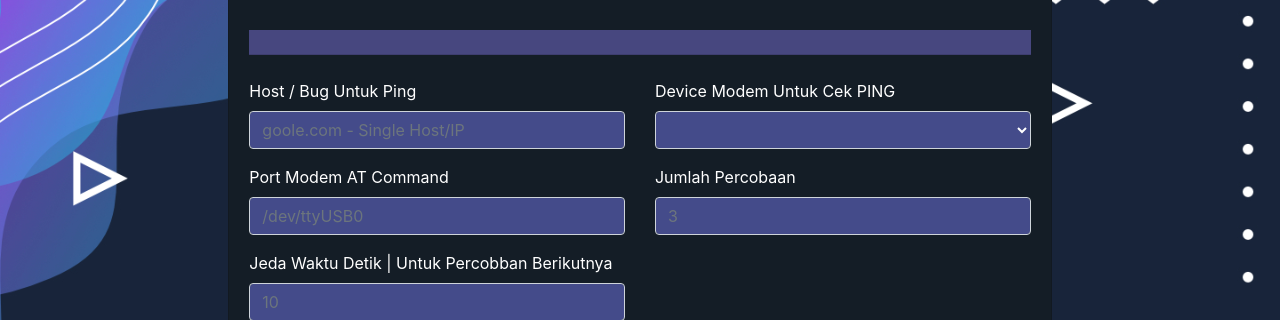
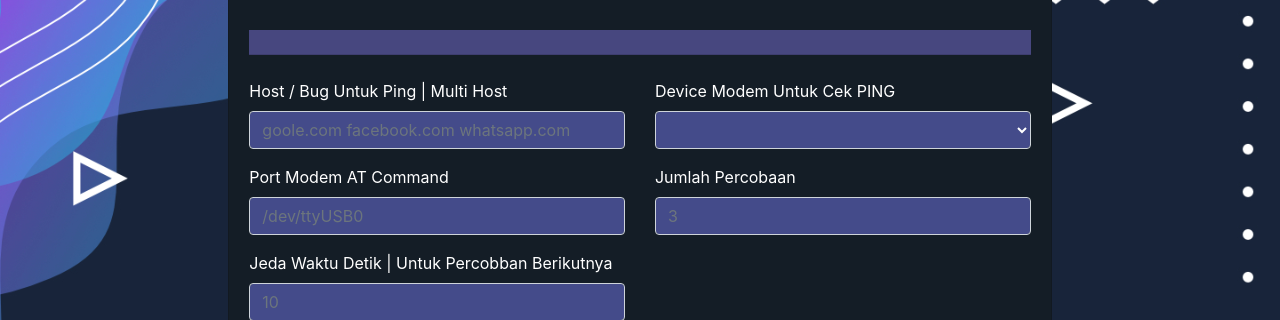
Before and after one commit to rtaserver/luci-app-rakitiw, a PHP site: page / in a window 1280 px wide. Shown: the part 881-1201 px from the top of the page. Run offline with PHP 8.4, Linux system fonts and the light colour scheme; data that the repository does not hold is empty; a stand-in replaces the project's code that opens the database connection.

Commit message:
Merge branch 'dev' of https://github.com/rtaserver/luci-app-rakitiw into dev

```diff
--- a/root/www/rakitiw/index.php
+++ b/root/www/rakitiw/index.php
@@ -169,8 +169,8 @@ foreach ($linesdevice as $linedevice) {
                                 <?php endif; ?>
                                 <div class="col-lg-6 col-md-6">
                                     <div class="form-group">
-                                        <label for="host">Host / Bug Untuk Ping</label>
-                                        <input type="text" class="form-control" placeholder="goole.com - Single Host/IP" id="host" name="host" value="<?= $variables['host'] ?>"required <?php if ($variables['modem_rakitan'] == 'Enabled') echo 'disabled'; ?>>
+                                        <label for="host">Host / Bug Untuk Ping | Multi Host</label>
+                                        <input type="text" class="form-control" placeholder="goole.com facebook.com whatsapp.com" id="host" name="host" value="<?= $variables['host'] ?>"required <?php if ($variables['modem_rakitan'] == 'Enabled') echo 'disabled'; ?>>
                                     </div>
                                 </div>
                                 <?php if ($variables['modemmanager'] == 'false'): ?>
```
Also changed, not shown: README.md, 1 other file.
